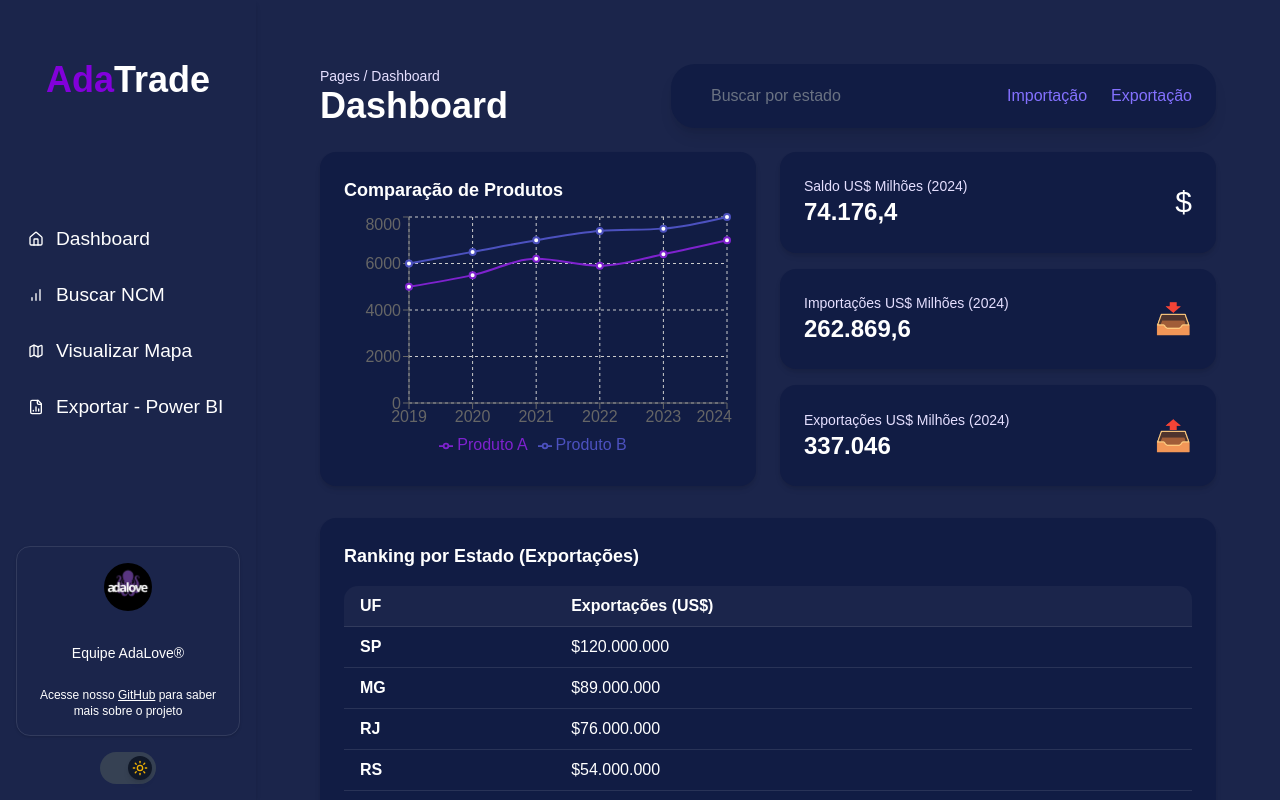
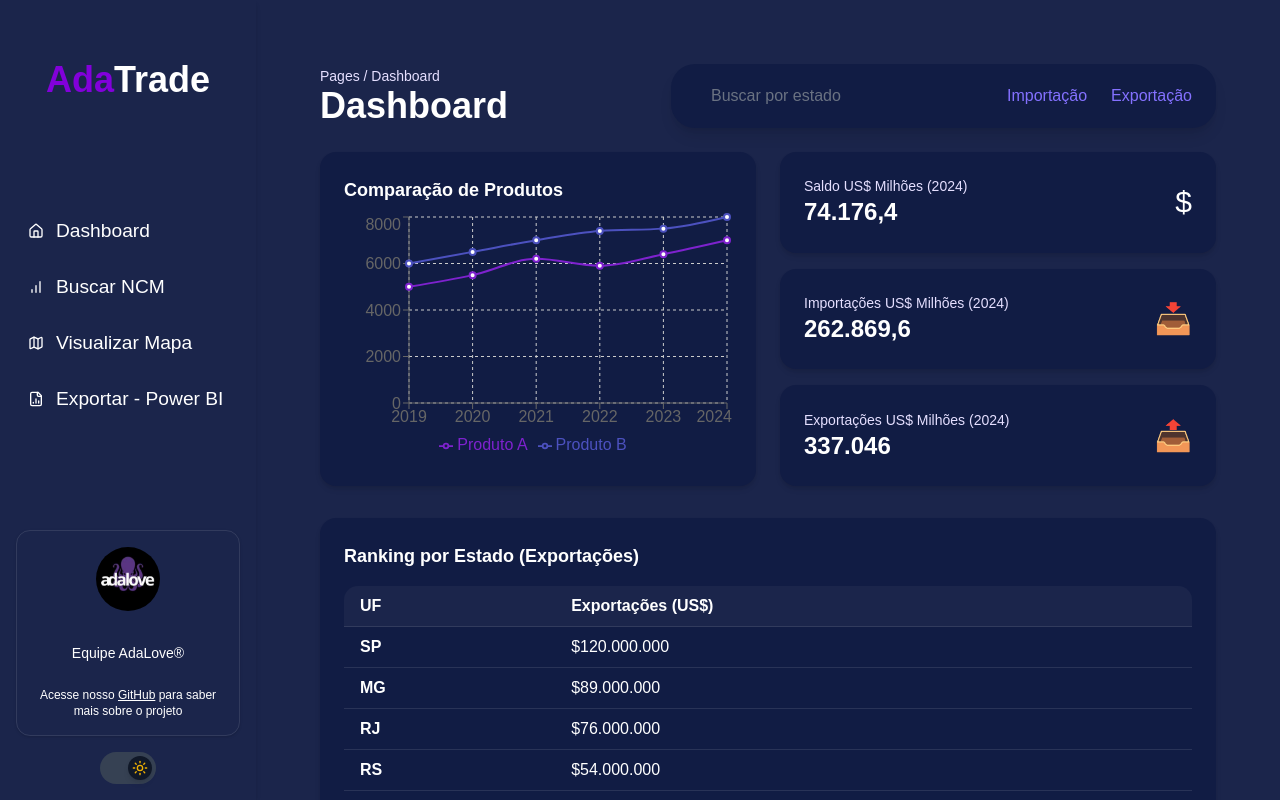
Before and after one commit to equipeAdalove/Front-API-SEMESTRE3, a React (Vite) app: page / in a window 1280 px wide. Built offline with nearby package versions, Linux system fonts and the light colour scheme.

Commit message:
:tada: feat: Ajustando tamanho da logo

```diff
--- a/src/components/ui/sidebar.tsx
+++ b/src/components/ui/sidebar.tsx
@@ -76,7 +76,7 @@ export default function Sidebar() {
           color: "var(--color-popover-foreground)",
         }}
       >
-        <img src="/adalove.jpeg" alt="Adalove" className="mx-auto w-12 h-12 rounded-full" />        <p className="text-sm mt-2">Equipe AdaLove®</p>
+        <img src="/adalove.jpeg" alt="Adalove" className="mx-auto w-16 h-16 rounded-full" />        <p className="text-sm mt-2">Equipe AdaLove®</p>
         <p className="text-xs text-white-500">
           Acesse nosso{" "}
           <a
```
